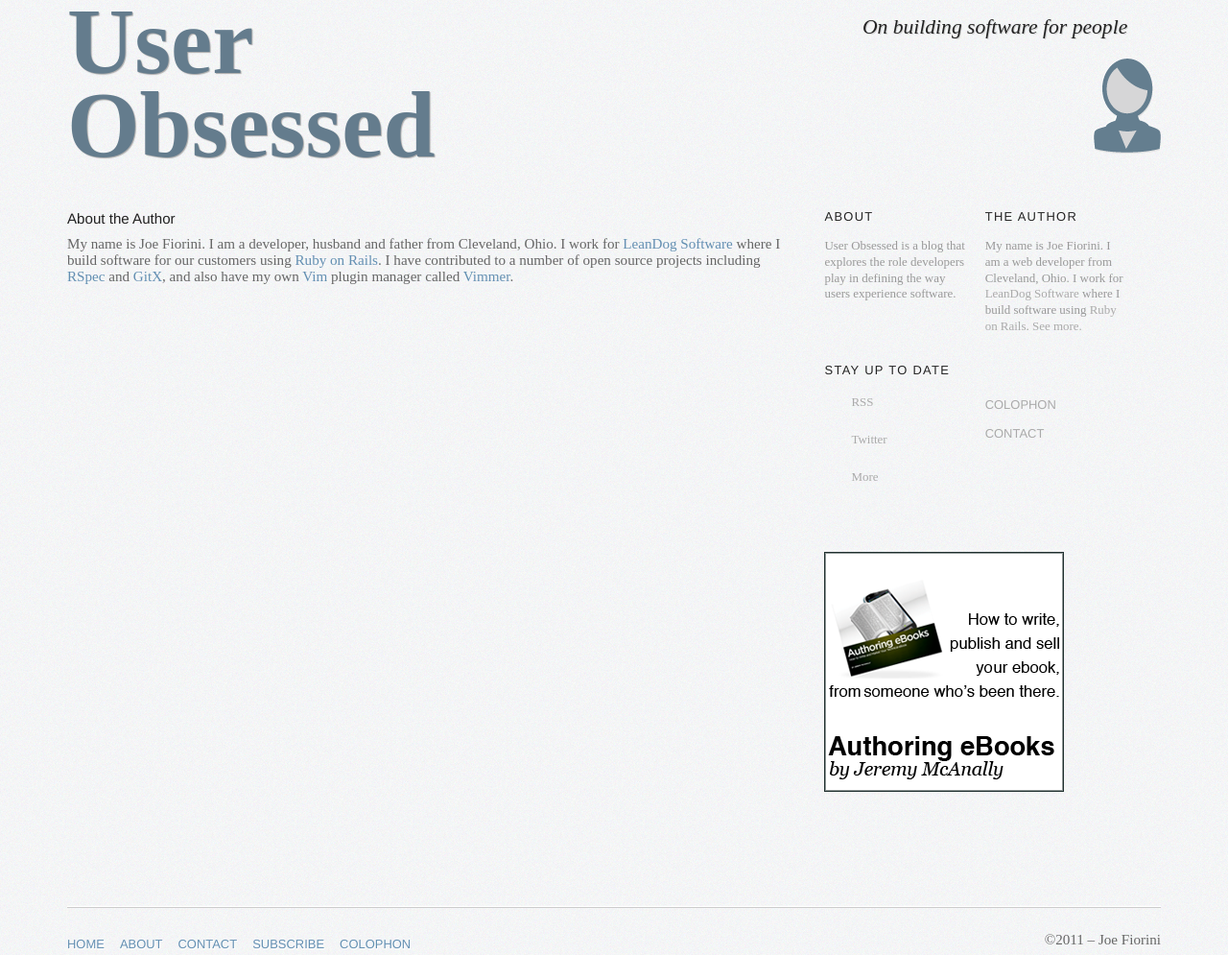
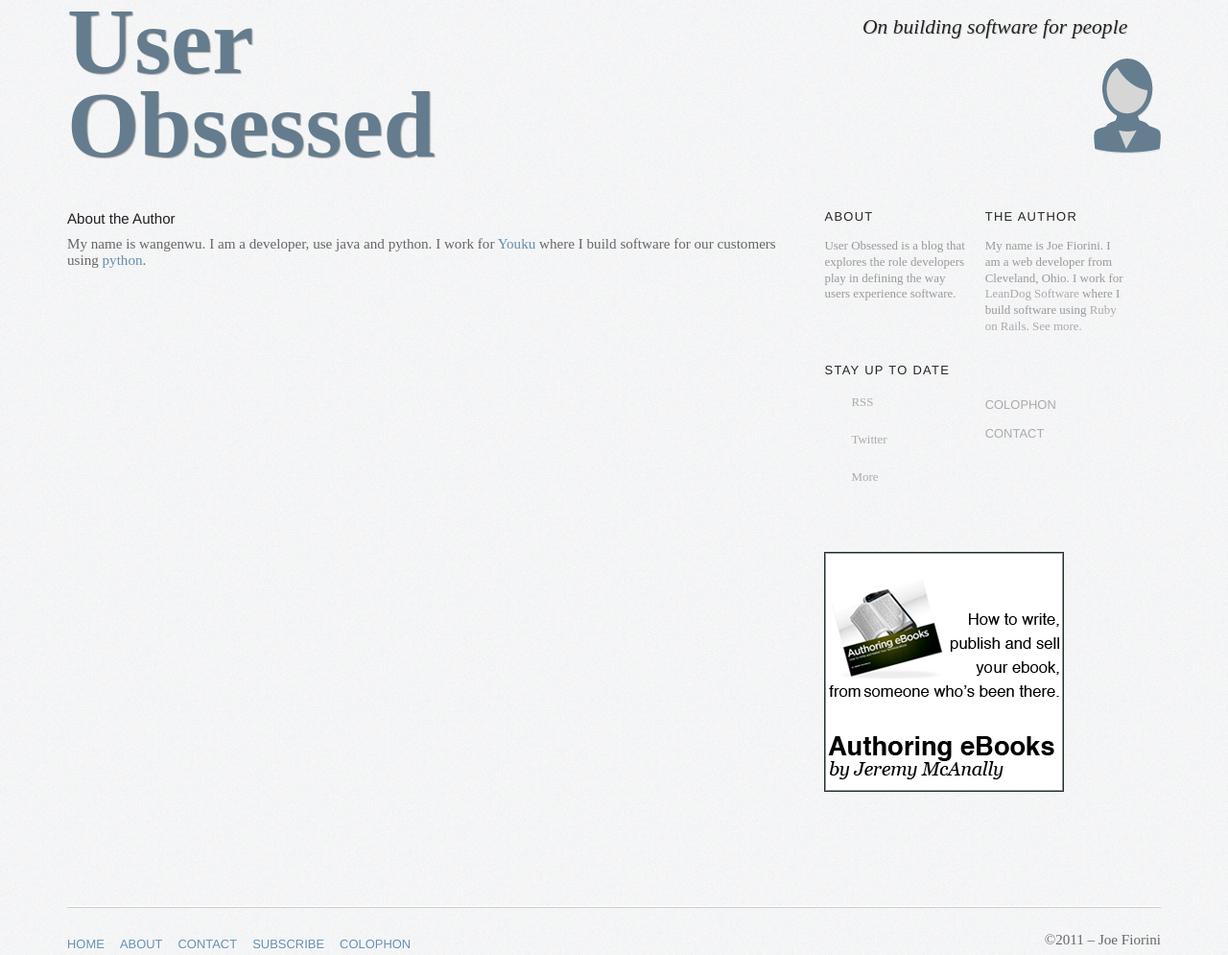
Before and after one commit to wangenwu/wangenwu.github.io, a Jekyll site: the page built from bio.markdown, in a window 1280 px wide. Shown: the whole page at 96% size. Built offline with Jekyll 4.4.1, drawn with Linux system fonts in a browser that asks for light colours.

Commit message:
change info

```diff
--- a/bio.markdown
+++ b/bio.markdown
@@ -5,11 +5,7 @@ layout: default
 
 # About the Author
 
-My name is Joe Fiorini. I am a developer, husband and father from Cleveland, Ohio. I work for [LeanDog Software][LeanDog] where I build software for our customers using [Ruby on Rails][RoR]. I have contributed to a number of open source projects including [RSpec][] and [GitX][], and also have my own [Vim][] plugin manager called [Vimmer][].
+My name is wangenwu. I am a developer, use java and python. I work for [Youku][Youku] where I build software for our customers using [python][python].
 
-[LeanDog]:  http://www.leandog.com
-[RoR]:      http://www.rubyonrails.org
-[vim]:      http://www.vim.org
-[vimmer]:   http://www.github.com/densitypop/vimmer
-[rspec]:    http://www.relishapp.com/rspec
-[gitx]:     http://gitx.frim.nl/
+[python]:  http://www.python.org/
+[Youku]:   http://www.youku.com/
```
